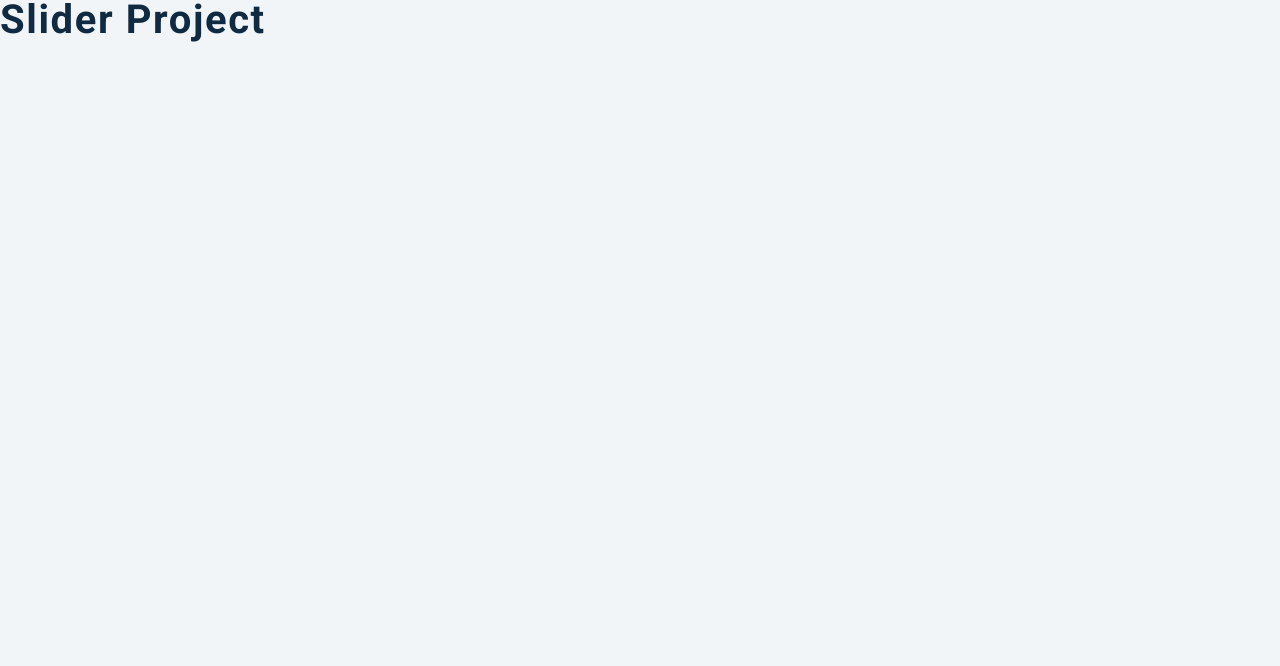
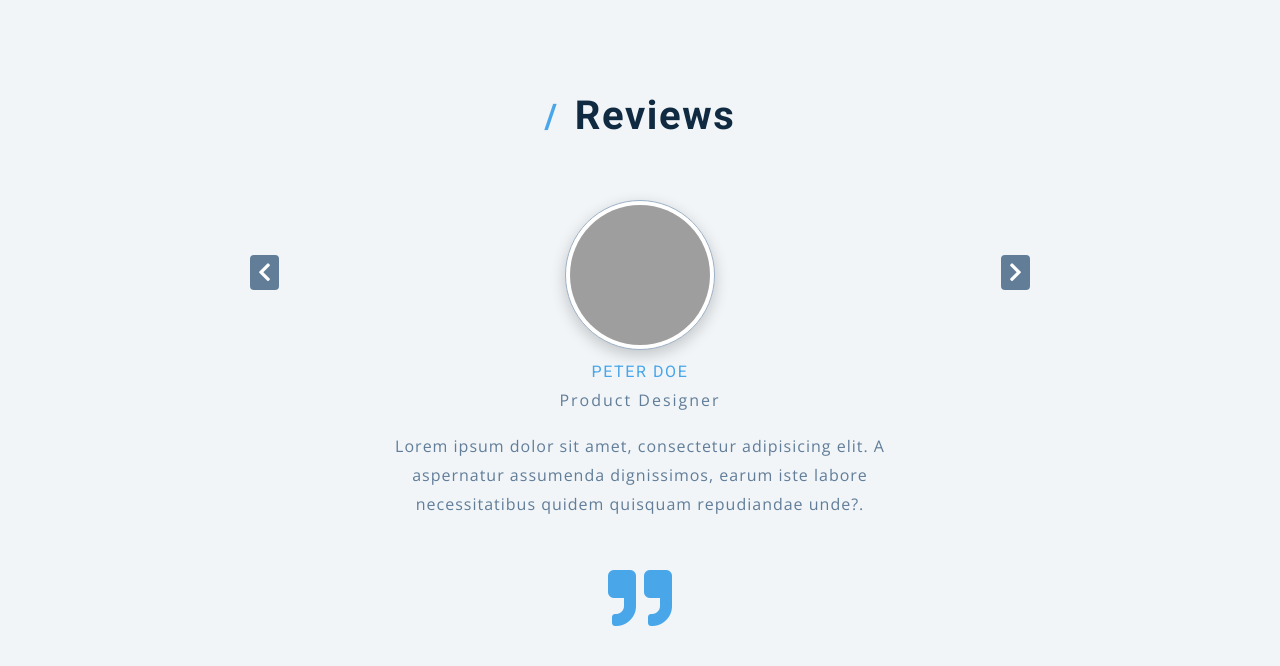
Before and after one commit to drronidz/slider-js, a website: page 001/index.html in a window 1280 px wide. Drawn offline with nearby package versions, Linux system fonts and the light colour scheme; grey boxes are pictures that could not be loaded.

Commit message:
ES6 Slider (John Smigla Project): -Setting up new files -Setting up HTML files ...

```diff
--- a/001/index.html
+++ b/001/index.html
@@ -14,7 +14,35 @@
     <link rel="stylesheet" href="styles.css" />
   </head>
   <body>
-    <h2>slider project</h2>
+    <section class="slider">
+      <div class="reviews">
+        <h2><span>/</span> reviews</h2>
+      </div>
+      <div class="slide-container">
+        <article class="slide">
+          <img src="https://res.cloudinary.com/diqqf3eq2/image/upload/c_scale,w_200/v1595959121/person-1_aufeoq.jpg"
+               alt="peter doe"
+               class="img">
+          <h4>peter doe</h4>
+          <p class="title">product designer</p>
+          <p class="text">
+            Lorem ipsum dolor sit amet, consectetur adipisicing elit.
+            A aspernatur assumenda dignissimos, earum iste labore
+            necessitatibus quidem quisquam repudiandae unde?.
+          </p>
+          <div class="quote-icon">
+            <div class="fas fa-quote-right">
+            </div>
+          </div>
+        </article>
+      </div>
+      <button class="btn prev-btn">
+        <i class="fas fa-chevron-left"></i>
+      </button>
+      <button class="btn next-btn">
+        <i class="fas fa-chevron-right"></i>
+      </button>
+    </section>
     <script type="module" src="app.js"></script>
   </body>
 </html>
```
Also changed, not shown: 001/package.json (added, +11 -0 lines).
